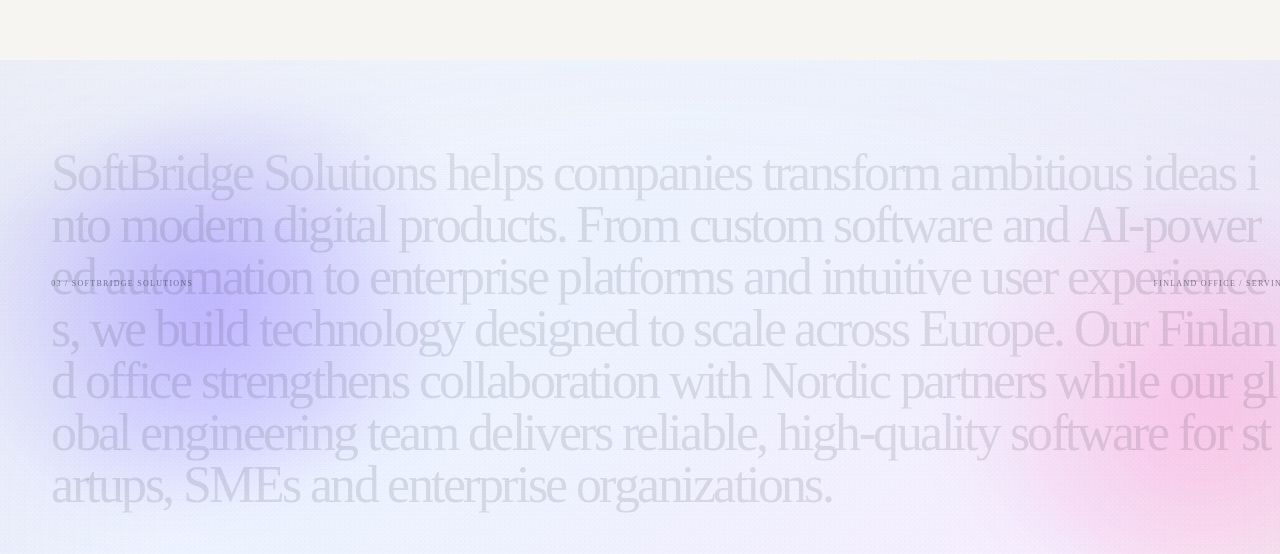
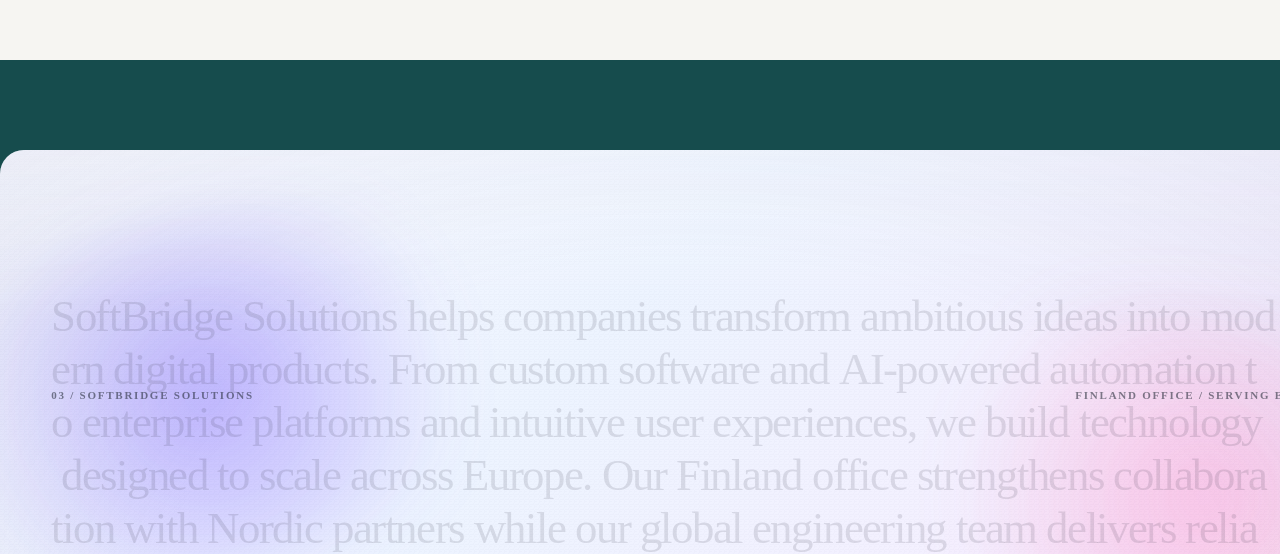
Before and after one commit to Dpehect/Trionn, a Next.js app: page / in a window 1280 px wide. Shown: the part 6167-6721 px from the top of the page. Built offline with nearby package versions, Linux system fonts and the light colour scheme.

Commit message:
Add gap between section 2 and 3, fix eyebrow overlap and shorten section 3 height

```diff
--- a/app/globals.css
+++ b/app/globals.css
@@ -230,20 +230,22 @@
 .brand-statement {
   position: relative;
   width: 100%;
+  margin-top: clamp(60px, 7vw, 120px);
   min-height: auto;
   color: #1d2330;
-  background: #eef4ff;
+  background: transparent;
 }
 .brand-statement__sticky {
   position: relative;
   width: 100%;
   min-height: auto;
-  padding: clamp(48px, 5vw, 72px) 4vw clamp(54px, 5vw, 80px);
+  padding: clamp(54px, 5.5vw, 84px) 4vw clamp(54px, 5.5vw, 84px);
   display: flex;
   flex-direction: column;
   justify-content: center;
   overflow: hidden;
   isolation: isolate;
+  border-radius: 24px;
   background:
     linear-gradient(135deg, #f7f8ff 0%, #edf4ff 34%, #f7efff 68%, #fff3ea 100%);
 }
@@ -306,27 +308,28 @@
 .brand-statement__eyebrow {
   position: relative;
   z-index: 30;
-  margin-bottom: 24px;
+  margin-bottom: 36px;
   display: flex;
   justify-content: space-between;
   gap: 20px;
-  color: rgba(29,35,48,.52);
-  font-size: 8px;
+  color: rgba(29,35,48,.56);
+  font-size: 11px;
+  font-weight: 600;
   letter-spacing: .16em;
   text-transform: uppercase;
 }
 .brand-statement__inner {
   position: relative;
   z-index: 10;
-  margin: 16px 0;
+  margin: 12px 0 28px 0;
   will-change: transform;
 }
 .brand-statement__copy {
   margin: 0;
   max-width: 96vw;
-  font-size: clamp(30px, 4.05vw, 76px);
-  line-height: 1;
-  letter-spacing: -.05em;
+  font-size: clamp(26px, 3.5vw, 62px);
+  line-height: 1.18;
+  letter-spacing: -.035em;
   font-weight: 500;
   text-wrap: balance;
 }
@@ -348,7 +351,7 @@
 .brand-statement__signature {
   position: relative;
   z-index: 28;
-  margin-top: 28px;
+  margin-top: 24px;
   display: grid;
   gap: 5px;
   will-change: transform, opacity;
--- a/components/brand-statement-section.tsx
+++ b/components/brand-statement-section.tsx
@@ -88,16 +88,14 @@ export function BrandStatementSection() {
         ease: "none",
       });
 
-      // Pin section on screen so user scrolls THROUGH letter-by-letter reveal
+      // Smooth letter-by-letter scroll reveal as user scrolls past section
       ScrollTrigger.create({
         trigger: section,
-        start: "top 10%",
-        end: "+=350",
-        pin: true,
-        scrub: 0.2,
+        start: "top 75%",
+        end: "bottom 25%",
+        scrub: 0.3,
         animation: revealTimeline,
-        anticipatePin: 1,
-        refreshPriority: 1,
+        invalidateOnRefresh: true,
       });
 
       gsap.fromTo(
@@ -109,9 +107,9 @@ export function BrandStatementSection() {
           ease: "power2.out",
           scrollTrigger: {
             trigger: section,
-            start: "top 10%",
-            end: "top 10%+=300",
-            scrub: 0.2,
+            start: "top 60%",
+            end: "bottom 30%",
+            scrub: 0.3,
           },
         }
       );
```
